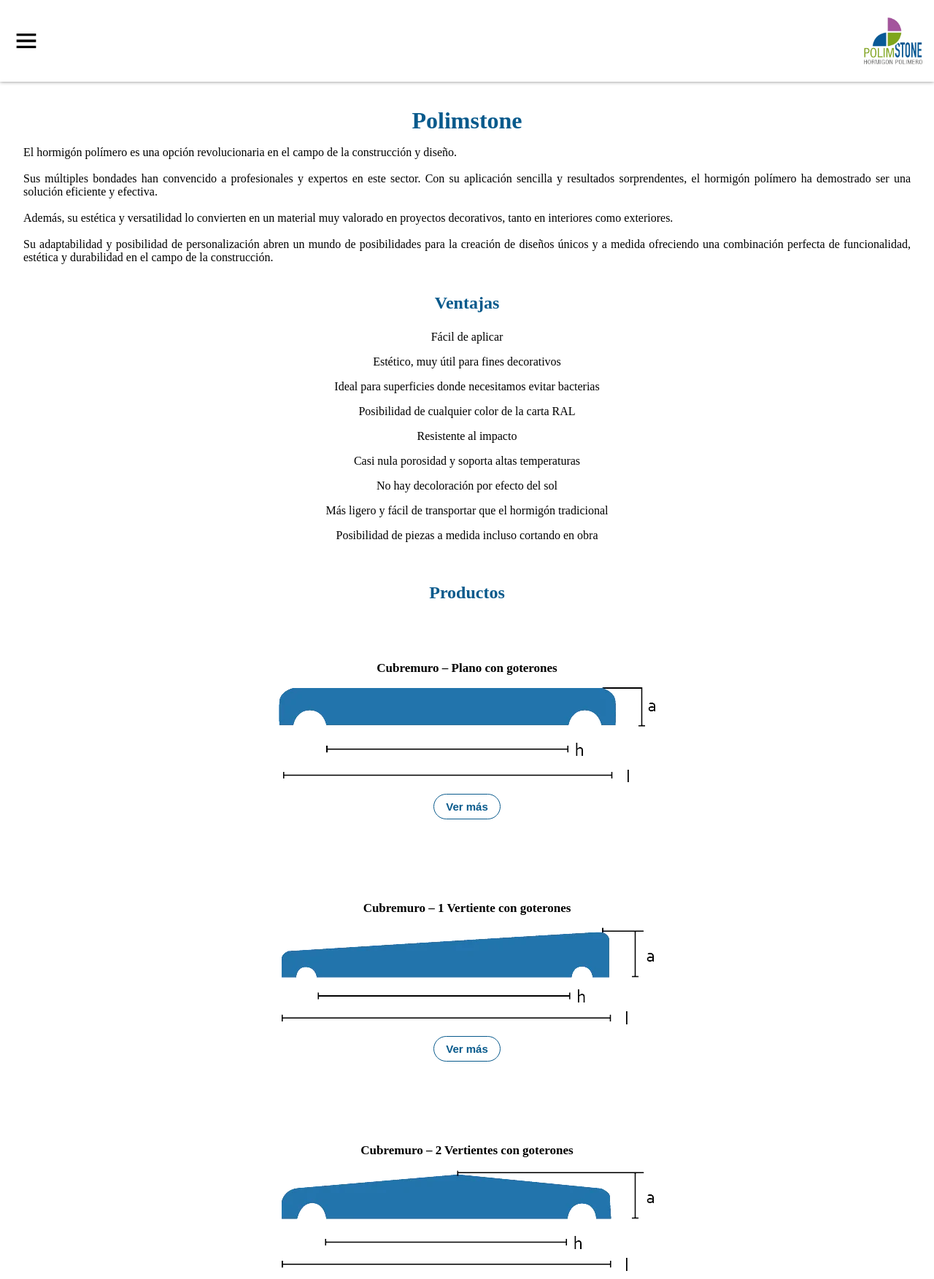
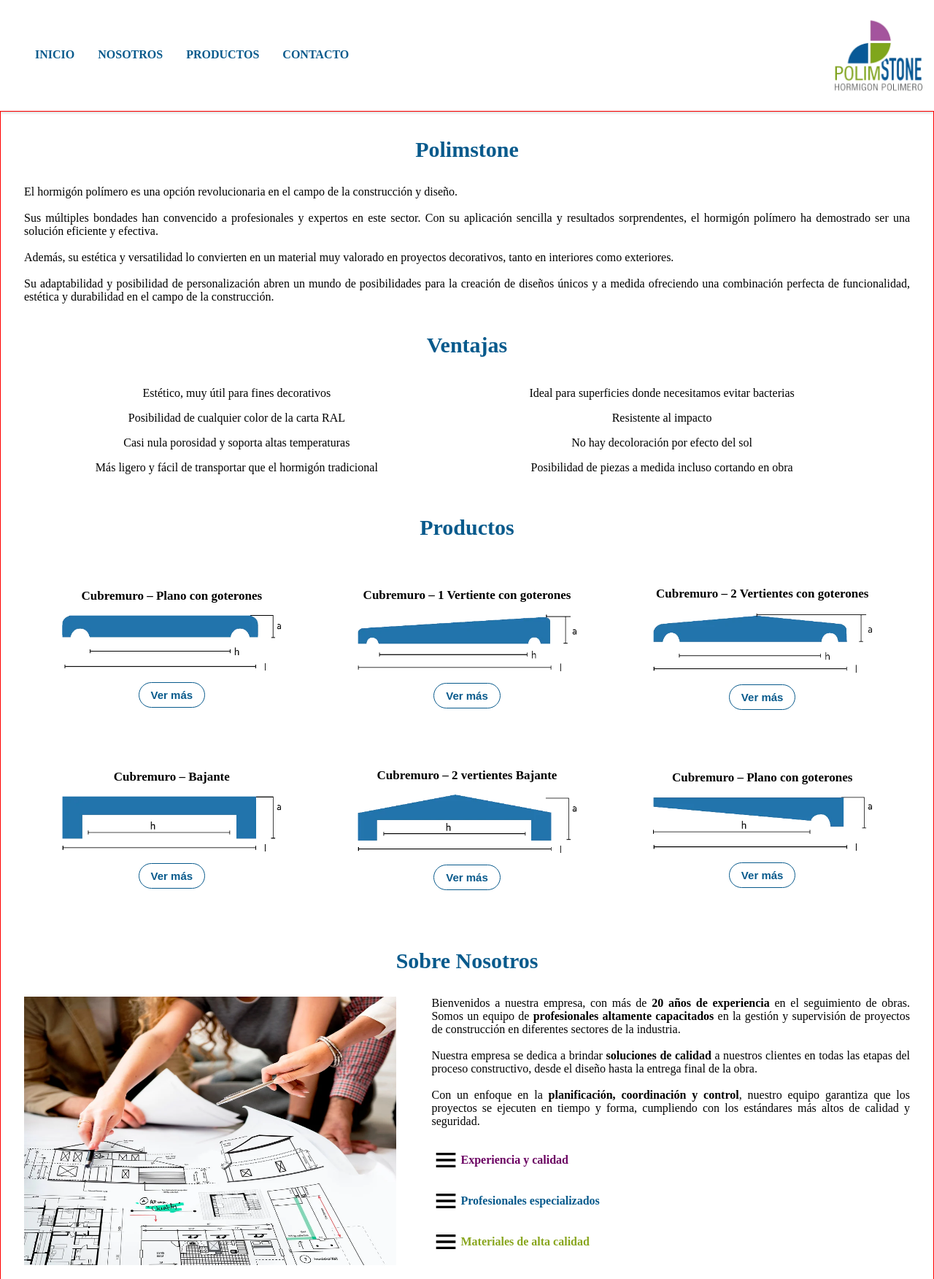
Before and after one commit to FernandoMarOrt/POLIMSTONE, a plain HTML site: page index.html in a window 1280 px wide. Shown: the top 1753 px of the page at 73% size. Drawn offline with Linux system fonts and the light colour scheme.

Commit message:
DANDO DISEÑO PARTE 6 , REDIMENSION DE TABLET Y ESCRITORIO ACABADOS

```diff
--- a/css/estilos.css
+++ b/css/estilos.css
@@ -22,6 +22,9 @@ div#contenido>header>img#menuclick {
     cursor: pointer;
 }
 
+div#contenido>header>ul#menuEscritorio {
+    display: none;
+}
 
 /*Menu desplegable*/
 
@@ -98,7 +101,7 @@ div#contenido>main>div#productos {
 div#contenido>main>div#productos>div.item-producto {
     display: flex;
     flex-direction: column;
-    padding: 3rem;
+    padding: 2rem;
     align-items: center;
 }
 
@@ -156,12 +159,17 @@ div#contenido>main>div#nosotros>img {
     height: 400px;
 }
 
-div#contenido>main>div#nosotros>div#iconos{
+div#contenido>main>div#nosotros>div#nosotrosTexto{
     display: flex;
     flex-direction: column;
 }
 
-div#contenido>main>div#nosotros>div#iconos>div.iconosnosotros{
+div#contenido>main>div#nosotros>div#nosotrosTexto>div#iconos {
+    display: flex;
+    flex-direction: column;
+}
+
+div#contenido>main>div#nosotros>div#nosotrosTexto>div#iconos>div.iconosnosotros {
     display: flex;
     flex-direction: row;
     align-items: center;
@@ -169,21 +177,21 @@ div#contenido>main>div#nosotros>div#iconos>div.iconosnosotros{
     padding: 0.5rem 0rem;
 }
 
-div#contenido>main>div#nosotros>div#iconos>div.iconosnosotros>img{
+div#contenido>main>div#nosotros>div#nosotrosTexto>div#iconos>div.iconosnosotros>img {
     width: 100%;
     height: auto;
     width: 40px;
 }
 
-div#contenido>main>div#nosotros>div#iconos>div.iconosnosotros>p#experiencia{
+div#contenido>main>div#nosotros>div#nosotrosTexto>div#iconos>div.iconosnosotros>p#experiencia {
     color: #6b0262;
 }
 
-div#contenido>main>div#nosotros>div#iconos>div.iconosnosotros>p#profesionales{
+div#contenido>main>div#nosotros>div#nosotrosTexto>div#iconos>div.iconosnosotros>p#profesionales {
     color: #085A8C;
 }
 
-div#contenido>main>div#nosotros>div#iconos>div.iconosnosotros>p#materiales{
+div#contenido>main>div#nosotros>div#nosotrosTexto>div#iconos>div.iconosnosotros>p#materiales {
     color: #89A61F;
 }
 
@@ -266,3 +274,128 @@ AZUL: #085A8C
 VERDE1: #89A61F
 VERDE2: #92A649
 */
+
+@media (min-width: 720px) {
+    /*Redimension tablet*/
+
+    div#contenido>main {
+        align-self: center;
+        max-width: 600px;
+
+    }
+
+}
+
+
+@media (min-width: 1024px) {
+    /*Redimension ordenador*/
+
+
+    div#contenido>main .titulo {
+        font-size: 30px;
+        flex: 0 100%;
+    }
+
+
+    div#contenido>header>ul#menuEscritorio {
+        display: flex;
+        list-style: none;
+        padding: 1rem;
+    }
+
+    div#contenido>header>ul#menuEscritorio li {
+        border-bottom: 2px solid white;
+    }
+
+    div#contenido>header>ul#menuEscritorio li:hover {
+        border-bottom: 2px solid #0684d3;
+        /* Cambiar el color y grosor de la línea */
+    }
+
+    div#contenido>header>ul#menuEscritorio>li {
+        display: flex;
+        list-style: none;
+        padding: 0rem 1rem;
+        cursor: pointer;
+        color: #085A8C;
+        font-weight: bold;
+    }
+
+    div#contenido>header>img#menuclick {
+        display: none;
+    }
+
+    div#contenido>header>img#logo {
+        width: 120px;
+    }
+
+    div#contenido>main {
+        align-self: center;
+        max-width: 1500px;
+        border: 1px solid red;
+    }
+
+    div#contenido>main>div#descripcion>h1 {
+        padding-bottom: 2rem;
+    }
+
+    div#contenido>main>div#ventajas {
+        flex-direction: row;
+        flex-wrap: wrap;
+    }
+
+    div#contenido>main>div#ventajas>h2 {
+        padding-bottom: 2rem;
+    }
+
+    div#contenido>main>div#ventajas>p {
+        flex: 0 48%;
+    }
+
+
+    div#contenido>main>div#productos {
+        flex-direction: row;
+        flex-wrap: wrap;
+        align-items: center;
+        justify-content: space-around;
+    }
+
+    div#contenido>main>div#productos>div.item-producto {
+     flex: 0 30%;
+    }
+
+
+
+    div#contenido>main>div#nosotros {
+        flex-direction: row;
+        flex-wrap: wrap;
+        justify-content: space-between;
+    }
+
+    div#contenido>main>div#nosotros>img {
+        flex: 0 42%;
+    }
+
+    div#contenido>main>div#nosotros>div#nosotrosTexto{
+        flex: 0 54%;
+    }
+
+    div#contenido>main>div#nosotros>div#nosotrosTexto>div#iconos{
+       padding-top: 1rem;
+    }
+
+
+    div#contenido>main>div#contacto{
+        align-items: center;
+    }
+    div#contenido>main>div#contacto>p{
+        display: none;
+    }
+
+    div#contenido>main>div#contacto>form{
+        padding-top: 1rem;
+        width: 650px;
+    }
+
+
+}
--- a/index.html
+++ b/index.html
@@ -15,14 +15,20 @@
     <div id="contenido">
         <header>
             <img src="./img/menu.svg" id="menuclick" alt="menu" width="40">
-            <img src="./img/logo-polimstone.webp" alt="logo" width="80">
+            <ul id="menuEscritorio">
+                <li class="menuInicio">INICIO</li>
+                <li class="menuNosotros">NOSOTROS</li>
+                <li class="menuProductos">PRODUCTOS</li>
+                <li class="menuContactos">CONTACTO</li>
+            </ul>
+            <img src="./img/logo-polimstone.webp" id="logo" alt="logo" width="80">
         </header>
         <div id="menu-desplegable">
             <ul>
-                <li id="menuInicio">INICIO</li>
-                <li id="menuNosotros">NOSOTROS</li>
-                <li id="menuProductos">PRODUCTOS</li>
-                <li id="menuContactos">CONTACTO</li>
+                <li class="menuInicio">INICIO</li>
+                <li class="menuNosotros">NOSOTROS</li>
+                <li class="menuProductos">PRODUCTOS</li>
+                <li class="menuContactos">CONTACTO</li>
             </ul>
         </div>
 
@@ -44,7 +50,6 @@
             </div>
             <div id="ventajas">
                 <h2 class="titulo">Ventajas</h2>
-                <p>Fácil de aplicar</p>
                 <p>Estético, muy útil para fines decorativos</p>
                 <p>Ideal para superficies donde necesitamos evitar bacterias</p>
                 <p>Posibilidad de cualquier color de la carta RAL</p>
@@ -89,34 +94,43 @@
                     <img src="./img/vierteaguas-goteron-polimstone-hormigon-polimero.webp" alt="vierteaguas">
                     <button class="vermas">Ver más</button>
                 </div>
-                <button id="masproductos">VER MAS PRODUCTOS</button>
             </div>
 
             <div id="nosotros">
                 <h2 class="titulo">Sobre Nosotros</h2>
                 <img src="./img/polimstone-hormigon-polimero.webp" alt="cambiar">
-                <p class="texto">Bienvenidos a nuestra empresa, con más de <b>20 años de experiencia</b> en el seguimiento de
+                <div id="nosotrosTexto">
+                    <p class="texto">Bienvenidos a nuestra empresa, con más de <b>20 años de experiencia</b> en el
+                        seguimiento de
                         obras. Somos un
                         equipo de <b>profesionales altamente capacitados</b> en la gestión y supervisión de proyectos de
                         construcción en diferentes sectores de la industria.
                         <br><br>
-                    Nuestra empresa se dedica a brindar <b>soluciones de calidad</b> a nuestros clientes en todas las etapas
-                    del proceso constructivo, desde el diseño hasta la entrega final de la obra. <br><br>Con un enfoque
+                        Nuestra empresa se dedica a brindar <b>soluciones de calidad</b> a nuestros clientes en todas
+                        las etapas
+                        del proceso constructivo, desde el diseño hasta la entrega final de la obra. <br><br>Con un
+                        enfoque
                         en la
-                    <b>planificación, coordinación y control</b>, nuestro equipo garantiza que los proyectos se ejecuten en
+                        <b>planificación, coordinación y control</b>, nuestro equipo garantiza que los proyectos se
+                        ejecuten en
                         tiempo y forma, cumpliendo con los estándares más altos de calidad y seguridad.
                     </p>
                     <div id="iconos">
                         <div class="iconosnosotros">
-                        <img src="./img/menu.svg" alt="check"><p id="experiencia">Experiencia y calidad</p>
+                            <img src="./img/menu.svg" alt="check">
+                            <p id="experiencia">Experiencia y calidad</p>
                         </div>
                         <div class="iconosnosotros">
-                        <img src="./img/menu.svg" alt="profesionales"><p id="profesionales">Profesionales especializados</p>
+                            <img src="./img/menu.svg" alt="profesionales">
+                            <p id="profesionales">Profesionales especializados</p>
                         </div>
                         <div class="iconosnosotros">
-                        <img src="./img/menu.svg" alt="materiales"><p id="materiales">Materiales de alta calidad</p>
+                            <img src="./img/menu.svg" alt="materiales">
+                            <p id="materiales">Materiales de alta calidad</p>
                         </div>
                     </div>
+                </div>
+
             </div>
             <div id="contacto">
                 <h2 class="titulo">Contacto</h2>
@@ -138,10 +152,12 @@
                     <input type="email" name="email" id="email" required placeholder="Escribe tu correo aqui">
 
                     <label for="telefono">Telefono:</label>
-                    <input type="text" name="telefono" id="telefono" required maxlength="9" placeholder="Escribe tu numero aqui">
+                    <input type="text" name="telefono" id="telefono" required maxlength="9"
+                        placeholder="Escribe tu numero aqui">
 
                     <label for="asunto">Asunto:</label>
-                    <textarea name="asunto" id="asunto" required placeholder="Escriba la duda o problema que tenga"></textarea>
+                    <textarea name="asunto" id="asunto" required
+                        placeholder="Escriba la duda o problema que tenga"></textarea>
 
                     <button type="submit" name="btnEnviar">
                         ENVIAR
--- a/js/scripts.js
+++ b/js/scripts.js
@@ -14,25 +14,25 @@ $(document).ready(function () {
 
 
     //Funcion de clickado en menu version movil:
-    $("#menuInicio").on({
+    $(".menuInicio").on({
         click: function () {
             window.location.href = "./index.html";
         }
     })
 
-    $("#menuNosotros").on({
+    $(".menuNosotros").on({
         click: function () {
             window.location.href = "./index.html#nosotros";
         }
     })
 
-    $("#menuProductos").on({
+    $(".menuProductos").on({
         click: function () {
             window.location.href = "./paginas/productos.html";
         }
     })
 
-    $("#menuContactos").on({
+    $(".menuContactos").on({
         click: function () {
             window.location.href = "./index.html#contacto";
         }
@@ -40,27 +40,27 @@ $(document).ready(function () {
 
     //Pagina productos
 
-    $("#menuInicio2").on({
+    $(".menuInicio2").on({
         click: function () {
             window.location.href = "../index.html";
         }
     })
 
-    $("#menuNosotros2").on({
+    $(".menuNosotros2").on({
         click: function () {
             window.location.href = "../index.html#nosotros";
         }
     })
 
-    $("#menuProductos2").on({
+    $(".menuProductos2").on({
         click: function () {
             window.location.href = "productos.html";
         }
     })
 
-    $("#menuContactos2").on({
+    $(".menuContactos2").on({
         click: function () {
-            window.location.href = "./index.html#contacto";
+            window.location.href = "../index.html#contacto";
         }
     })
 
@@ -69,15 +69,22 @@ $(document).ready(function () {
 
     $('#menu-desplegable ul li').hover(
         function() {
-            $(this).css('background-color', 'white'); // Cambiar el color de fondo
-            $(this).css('color', '#085A8C'); // Cambiar el color de la letra
+            $(this).css('background-color', '#0684d3'); // Cambiar el color de fondo
         },
         function() {
             $(this).css('background-color', ''); // Restaurar el color de fondo original
-            $(this).css('color', ''); // Restaurar el color de la letra original
         }
     );
 
+
+    $('#menuEscritorio li').hover(
+        function() {
+            $(this).css('color', '#0684d3'); // Cambiar el color de fondo
+        },
+        function() {
+            $(this).css('color', ''); // Restaurar el color de fondo original
+        }
+    );
 
     let botonProductos = "#masproductos";
 
```
Also changed, not shown: paginas/productos.html (+7 -1 lines). Lines whose indentation alone changed are shown as unchanged.
